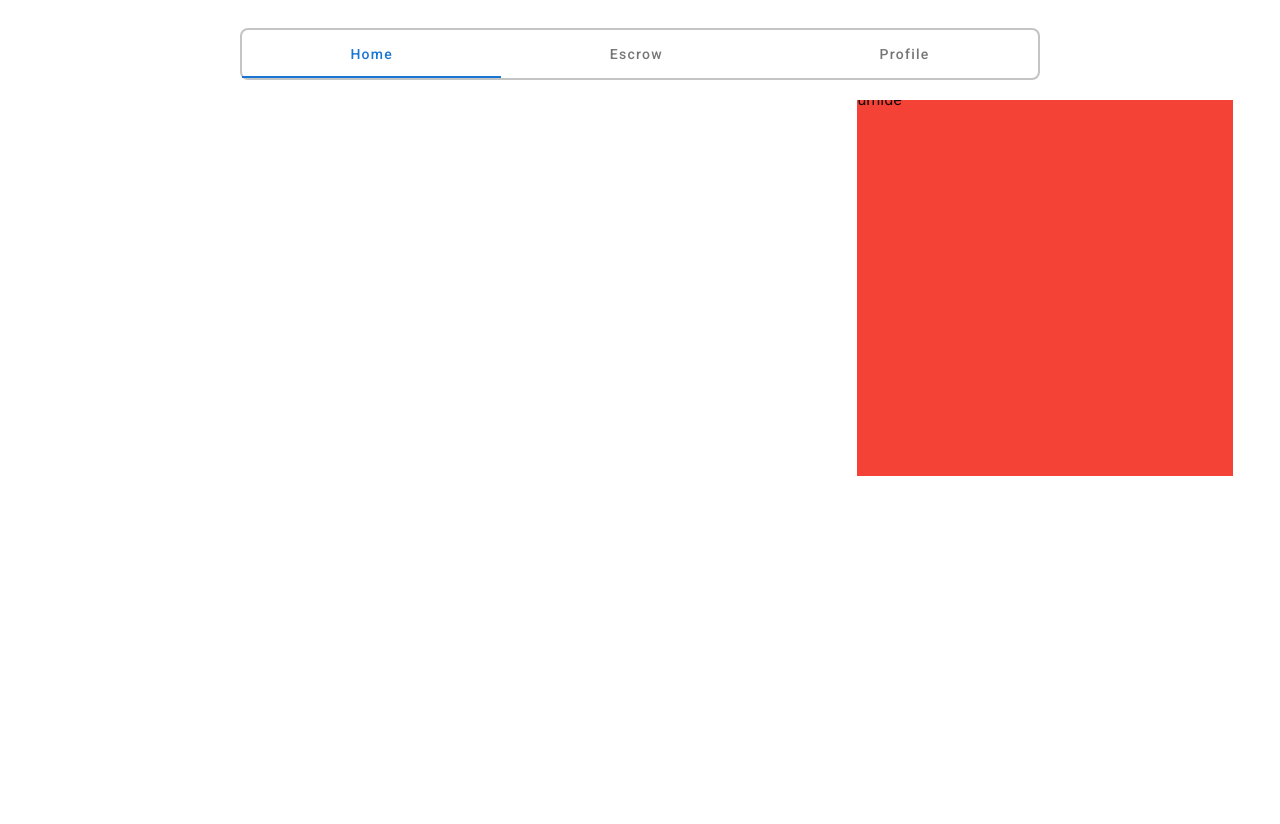
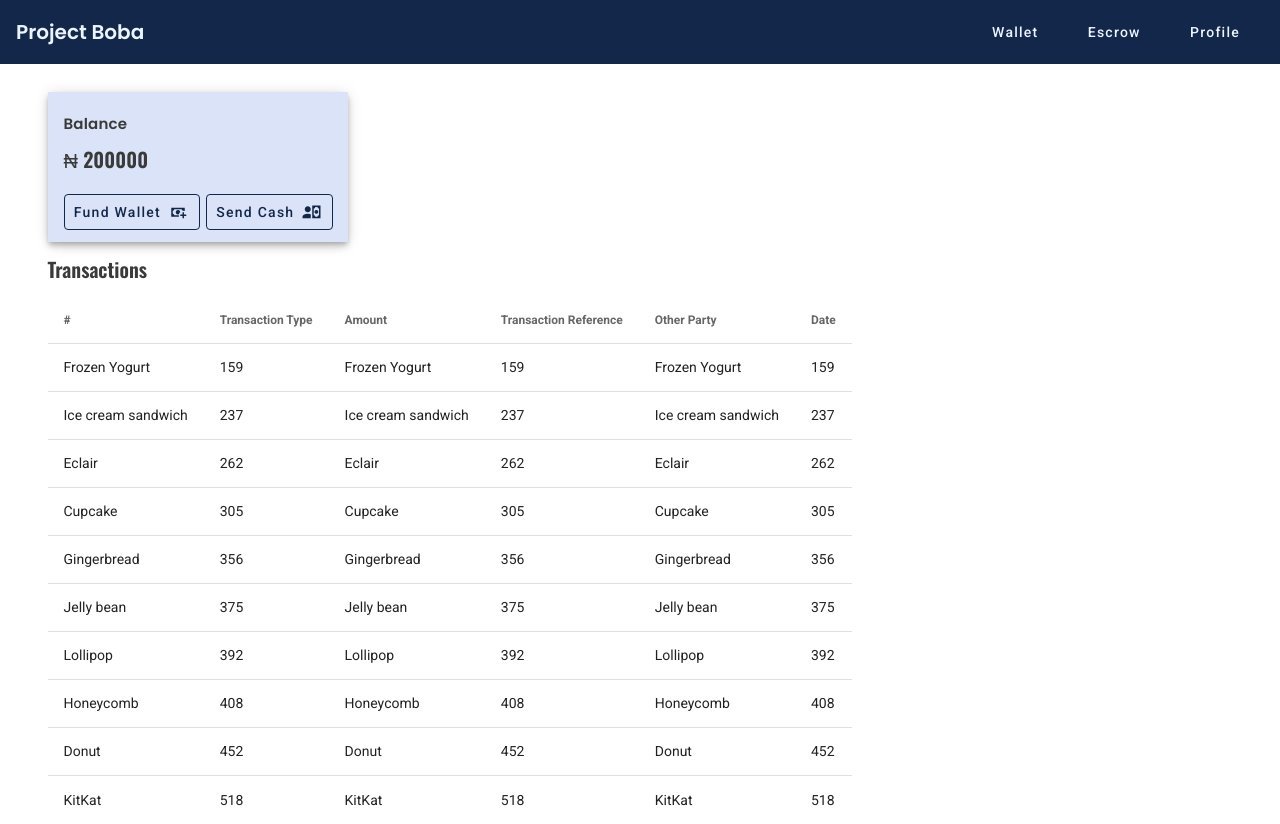
Before and after one commit to moon-grp/projectBoba-frontend, a Nuxt app: page /home in a window 1280 px wide. Before the commit the page ends 800 px from the top, so only its background shows below. Built offline with nearby package versions, Linux system fonts and the light colour scheme.

Commit message:
transcation table

```diff
--- a/components/transactions.vue
+++ b/components/transactions.vue
@@ -1,7 +1,17 @@
 <template>
-  <div>
-    <v-row class="justify-end">
-      <v-card width="400" height="400" color="red">olumide</v-card>
+  <div class="bg">
+    <v-row justify="end">
+      <v-card width="400" height="400" color="red"><div class="mt-10">
+        olumide</div></v-card>
     </v-row>
   </div>
 </template>
+
+
+
+
+<style scoped>
+.bg{
+background:blue;
+}
+</style>
--- a/layouts/authpages.vue
+++ b/layouts/authpages.vue
@@ -1,18 +1,90 @@
 <template>
- <v-app >
+  <v-app dark>
+    <div>
+
+
+
+      <v-app-bar color="#13274a" flat>
+        <nuxt-link to="/frames">
+          <div class="text-capitalize fnt">project boba</div>
+        </nuxt-link>
+        <v-spacer></v-spacer>
+        <nuxt-link to="/frames/collections">
+          <v-btn rounded color="#ecf4ff" dark text class="text-capitalize mx-2"
+            >wallet</v-btn
+          >
+        </nuxt-link>
+
+        <nuxt-link to="/frames">
+          <v-btn rounded color="#ecf4ff" dark text class="text-capitalize mx-2"
+            >escrow</v-btn
+          >
+        </nuxt-link>
+
+        <nuxt-link to="/frames">
+          <v-btn rounded color="#ecf4ff" dark text class="text-capitalize mx-2"
+            >profile</v-btn
+          >
+        </nuxt-link>
+      </v-app-bar>
       <v-main>
+
         <v-container>
           <nuxt />
         </v-container>
       </v-main>
+    </div>
   </v-app>
 </template>
 
+<script>
+
+
+
+export default {
+
+  data() {
+    return {
+      clipped: false,
+      drawer: false,
+      fixed: false,
+      items: [
+        {
+          icon: 'mdi-apps',
+          title: 'Welcome',
+          to: '/',
+        },
+        {
+          icon: 'mdi-chart-bubble',
+          title: 'Inspire',
+          to: '/inspire',
+        },
+      ],
+      miniVariant: false,
+      right: true,
+      rightDrawer: false,
+      title: 'Vuetify.js',
+    }
+  },
+}
+</script>
+
 <style scoped>
+@import url('https://fonts.googleapis.com/css2?family=Poppins:wght@600&display=swap');
 body {
   width: 100vw;
   height: 100vh;
   overflow: hidden;
   background: #ecf4ff;
 }
+a {
+  text-decoration: none;
+}
+
+.fnt {
+  font-family: 'Poppins', sans-serif;
+  font-size: 20px;
+  color:#ecf4ff;
+}
+
 </style>
--- a/pages/home.vue
+++ b/pages/home.vue
@@ -1,5 +1,6 @@
 <template>
   <div>
+    <!--  <div>
     <v-row justify="center" class="mt-4">
       <div style="width: 800px" class="tabswitch">
         <v-tabs v-model="tab" background-color="transparent" grow>
@@ -10,35 +11,71 @@
       </div>
     </v-row>
 
-    <v-row justify="end" class="mt-8">
-      <div>
-        <v-tabs-items v-model="tab">
-          <!--first tab-->
-          <v-tab-item class="tabdetail ">
-        <transcationComp />
-          </v-tab-item>
-          <v-tab-item class="tabdetail text-justify">
-            Agents can market their services to potential tenants and landlords
-            based on positive reviews from other users, as well as, their
-            performance. Agents can track all their mandates, landlords,
-            tenants, properties, and tenancy agreements within the platform,
-            without the need for a back-office or filing system. The platform
-            presents the agent for each property, as designated by the landlord,
-            so that prospective tenants can easily identify and communicate with
-            the authorized agent for each property.
-          </v-tab-item>
-          <v-tab-item class="tabdetail text-justify">
-            tenant can market their services to potential tenants and landlords
-            based on positive reviews from other users, as well as, their
-            performance. Agents can track all their mandates, landlords,
-            tenants, properties, and tenancy agreements within the platform,
-            without the need for a back-office or filing system. The platform
-            presents the agent for each property, as designated by the landlord,
-            so that prospective tenants can easily identify and communicate with
-            the authorized agent for each property.
-          </v-tab-item>
-        </v-tabs-items>
+    <div class="mt-8">
+      <v-tabs-items v-model="tab">
+
+        <v-tab-item>
+          <v-row justify="center">
+            <v-card width="200" height="120" color="#DAE3F7" tile
+              ><div class="ml-4 mt-6 amtFmt" >Balance</div></v-card
+            >
+          </v-row>
+        </v-tab-item>
+        <v-tab-item class="tabdetail text-justify"> </v-tab-item>
+        <v-tab-item class="tabdetail text-justify"> </v-tab-item>
+      </v-tabs-items>
+    </div> -->
+
+    <v-row justify="start" class="mt-4">
+      <v-card width="300" height="150" color="#DAE3F7" elevation="5" tile>
+        <v-card-title class="amtFnt2"> Balance </v-card-title>
+
+        <v-card-subtitle>
+          <div class="mt-2 amtFnt">₦ 200000</div>
+        </v-card-subtitle>
+
+        <v-card-actions>
+          <v-btn class="text-capitalize ml-2" outlined color="#13274a">
+            fund wallet
+            <v-icon right> mdi-cash-plus </v-icon>
+          </v-btn>
+          <v-btn class="text-capitalize mx-auto" outlined color="#13274a"
+            >send cash
+            <v-icon right> mdi-account-cash </v-icon>
+          </v-btn>
+        </v-card-actions>
+      </v-card>
+    </v-row>
+    <v-row class="mt-6" justify="start">
+      <div class="text-capitalize amtFnt">
+        transactions
       </div>
+    </v-row>
+    <v-row class="mt-6">
+      <v-simple-table>
+        <template v-slot:default>
+          <thead>
+            <tr>
+              <th class="text-left text-capitalize">#</th>
+              <th class="text-left text-capitalize">transaction type</th>
+               <th class="text-left text-capitalize">amount</th>
+              <th class="text-left text-capitalize">transaction reference</th>
+               <th class="text-left text-capitalize">other party</th>
+              <th class="text-left text-capitalize">date</th>
+            </tr>
+          </thead>
+          <tbody>
+            <tr v-for="item in desserts" :key="item.name">
+              <td>{{ item.name }}</td>
+              <td>{{ item.calories }}</td>
+               <td>{{ item.name }}</td>
+              <td>{{ item.calories }}</td>
+               <td>{{ item.name }}</td>
+              <td>{{ item.calories }}</td>
+            </tr>
+          </tbody>
+        </template>
+      </v-simple-table>
     </v-row>
   </div>
 </template>
@@ -53,12 +90,57 @@ export default {
   data() {
     return {
       tab: null,
+      desserts: [
+        {
+          name: 'Frozen Yogurt',
+          calories: 159,
+        },
+        {
+          name: 'Ice cream sandwich',
+          calories: 237,
+        },
+        {
+          name: 'Eclair',
+          calories: 262,
+        },
+        {
+          name: 'Cupcake',
+          calories: 305,
+        },
+        {
+          name: 'Gingerbread',
+          calories: 356,
+        },
+        {
+          name: 'Jelly bean',
+          calories: 375,
+        },
+        {
+          name: 'Lollipop',
+          calories: 392,
+        },
+        {
+          name: 'Honeycomb',
+          calories: 408,
+        },
+        {
+          name: 'Donut',
+          calories: 452,
+        },
+        {
+          name: 'KitKat',
+          calories: 518,
+        },
+      ],
     }
   },
 }
 </script>
 
 <style scoped>
+@import url('https://fonts.googleapis.com/css2?family=Oswald:wght@600&display=swap');
+@import url('https://fonts.googleapis.com/css2?family=Poppins:wght@600&display=swap');
+
 .tabswitch {
   border: 2px solid #c4c4c4;
   box-sizing: border-box;
@@ -72,4 +154,22 @@ export default {
   line-height: 48px;
   color: #01579b;
 }
+
+.brd {
+  border-radius: 25px;
+}
+
+.amtFnt {
+  font-family: 'Oswald', sans-serif;
+  font-size: 20px;
+  color: #3a3a3a;
+  font-weight: 300;
+}
+
+.amtFnt2 {
+  font-family: 'Poppins', sans-serif;
+  font-size: 15px;
+  color: #3a3a3a;
+  font-weight: 100;
+}
 </style>
```
Lines whose indentation alone changed are shown as unchanged.
